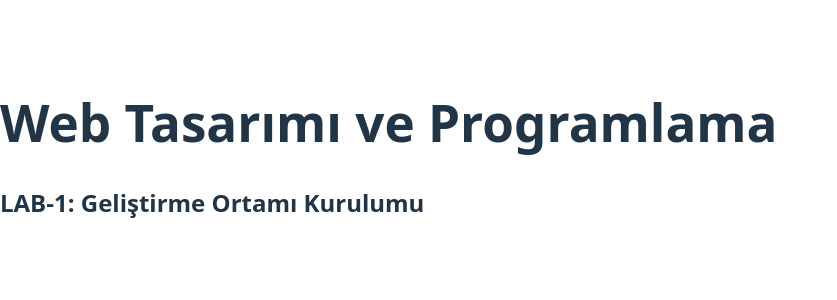
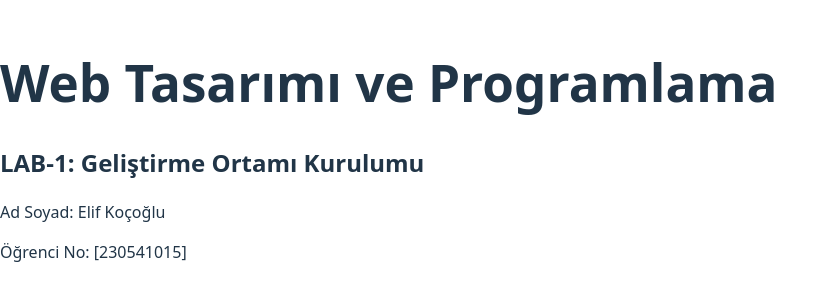
Before and after one commit to elifkocoglu/web-lab-hello, a React (Vite) app: page / in a window 1280 px wide. Shown: the part 250-550 px from the top of the page, without its empty margins (0-837 px from the left). Built offline with nearby package versions, Linux system fonts and the light colour scheme.

Commit message:
feat: add student info to app

```diff
--- a/src/App.tsx
+++ b/src/App.tsx
@@ -3,6 +3,8 @@ function App() {
     <div>
       <h1>Web Tasarımı ve Programlama</h1>
       <h2>LAB-1: Geliştirme Ortamı Kurulumu</h2>
+      <p>Ad Soyad: Elif Koçoğlu</p>
+<p>Öğrenci No: [230541015]</p>
     </div>
   )
 }
```
